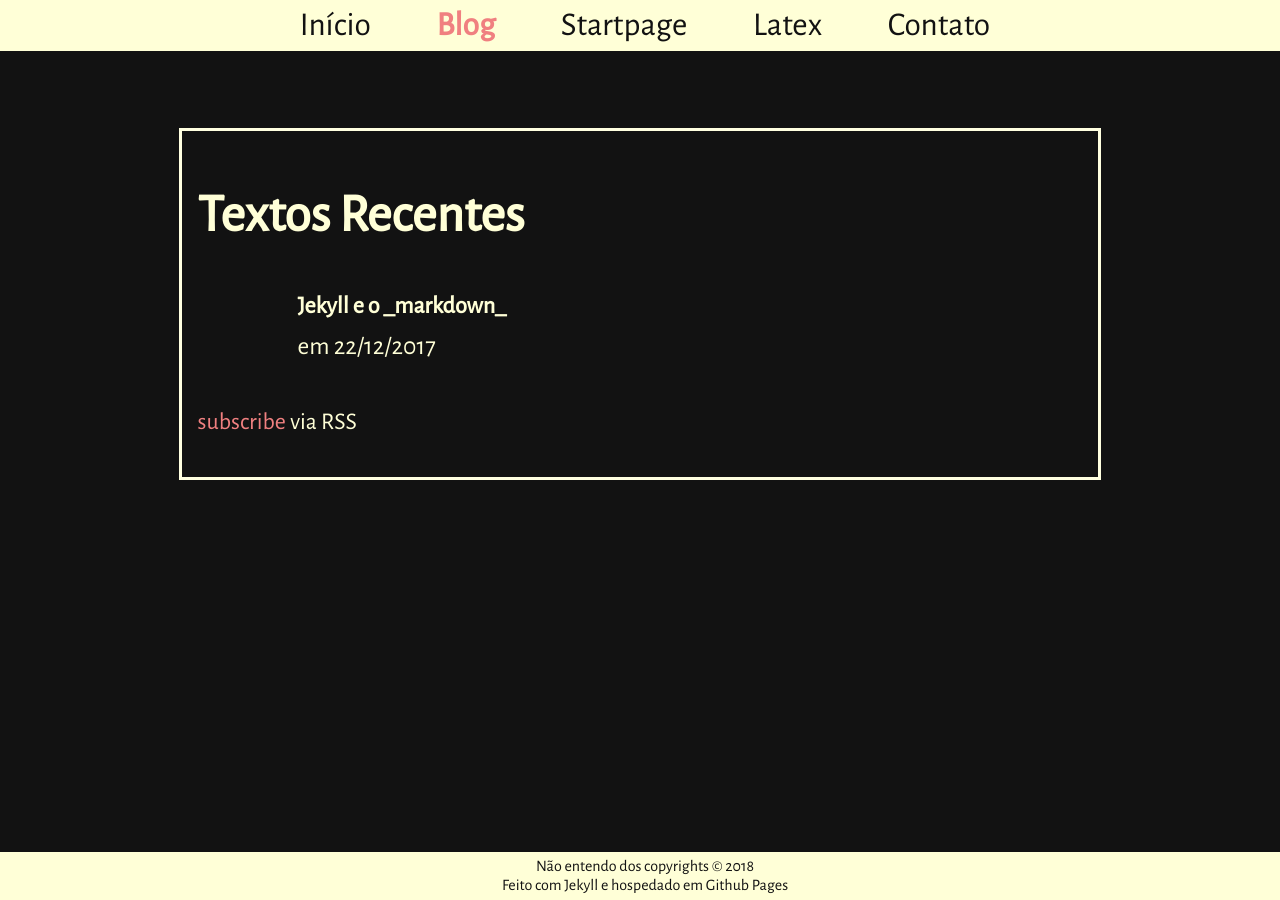
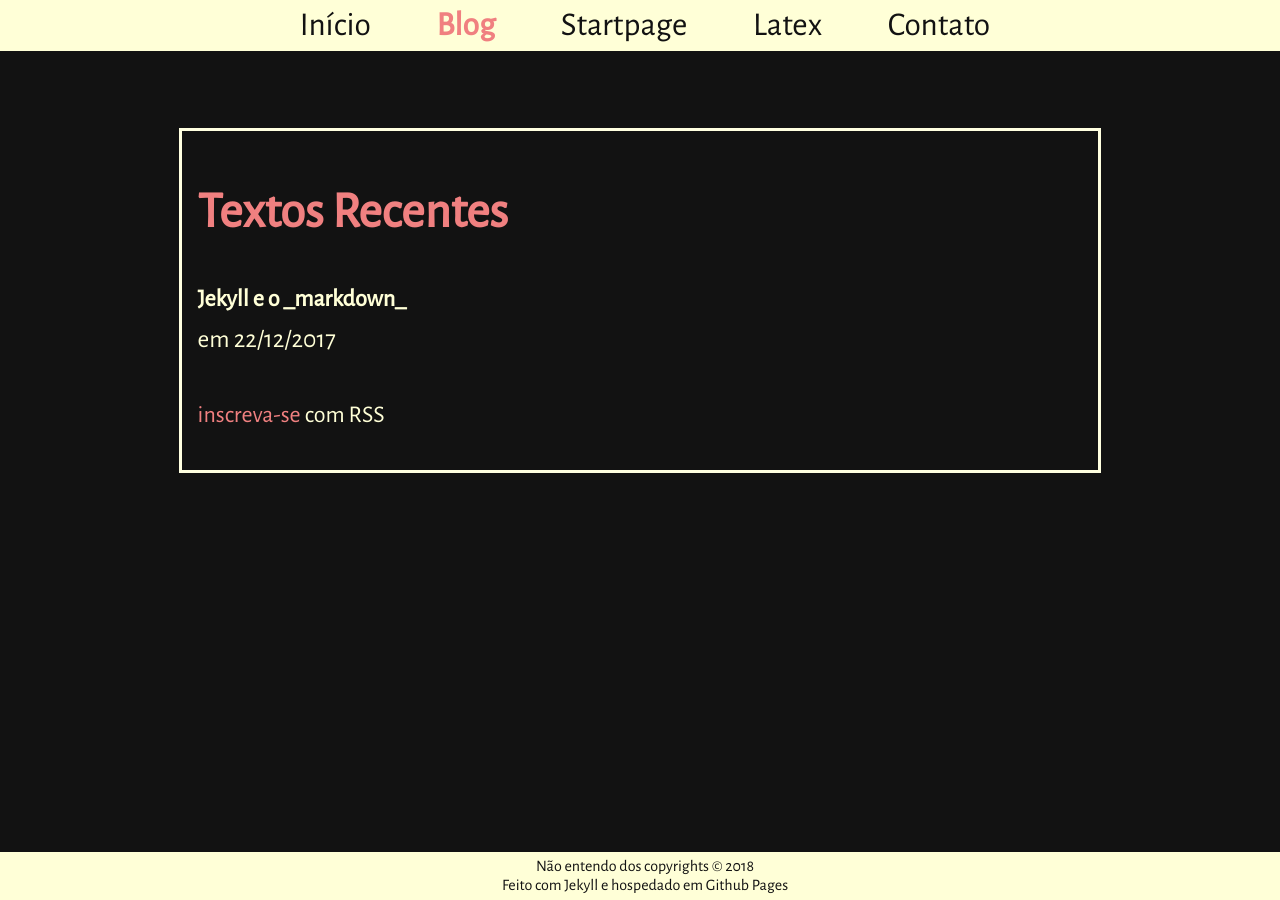
Before and after one commit to luigi-finando/luigi-finando.github.io, a Jekyll site: the page built from blog/index.html, in a window 1280 px wide. Built offline with Jekyll 4.4.1, drawn with Linux system fonts in a browser that asks for light colours.

Commit message:
post jekyll markdown

```diff
--- a/_includes/navigation.html
+++ b/_includes/navigation.html
@@ -1,7 +1,7 @@
 <header>
   <nav>
     <a class="{% if page.title == 'Minha página' %}selecionado-home{% endif %}" href="/index.html"> Início </a>
-    <a class="{% if page.layout == 'post' or page.layout == 'blog-home' %}selecionado-blog{% endif %}" href="/blog.html"> Blog </a>
+    <a class="{% if page.layout == 'post' or page.layout == 'blog-home' %}selecionado-blog{% endif %}" href="/blog"> Blog </a>
     <a class="{% if page.url == '/startpage.html' %}selecionado-start{% endif %}" href="/startpage.html"> Startpage </a>
     <a class="{% if page.url == '/tex_docs.html' %}selecionado-tex{% endif %}" href="/tex_docs.html"> Latex </a>
     <a class="{% if page.url == '/contato.html' %}selecionado-contato{% endif %}" href="/contato.html"> Contato </a>
--- a/_layouts/blog-home.html
+++ b/_layouts/blog-home.html
@@ -21,6 +21,6 @@
     {% endfor %}
   </ul>
 
-  <p class="rss-subscribe">subscribe <a href="{{ "/feed.xml" | relative_url }}">via RSS</a></p>
+  <p class="rss-subscribe">inscreva-se <a href="{{ "/feed.xml" | relative_url }}">com RSS</a></p>
 
 </div>
--- a/css/main.css
+++ b/css/main.css
@@ -245,10 +245,11 @@
 
 .home h1 {
   text-align: left;
-  font-size: 40pt;
+  font-size: 38pt;
+  color: lightcoral;
 }
 
-.home p, .home a, .home li, .home h2 {
+.home p, .home a, .home li, .home h2, home li {
   text-align: left;
 }
 
@@ -257,7 +258,7 @@
 }
 
 .home h2{
-  padding: 0em 3em 3em 3em;
+  padding: 0;
   margin: 0;
   display: inline;
 }
```
Also changed, not shown: blog/index.html (renamed from blog.html), 11 other files.
